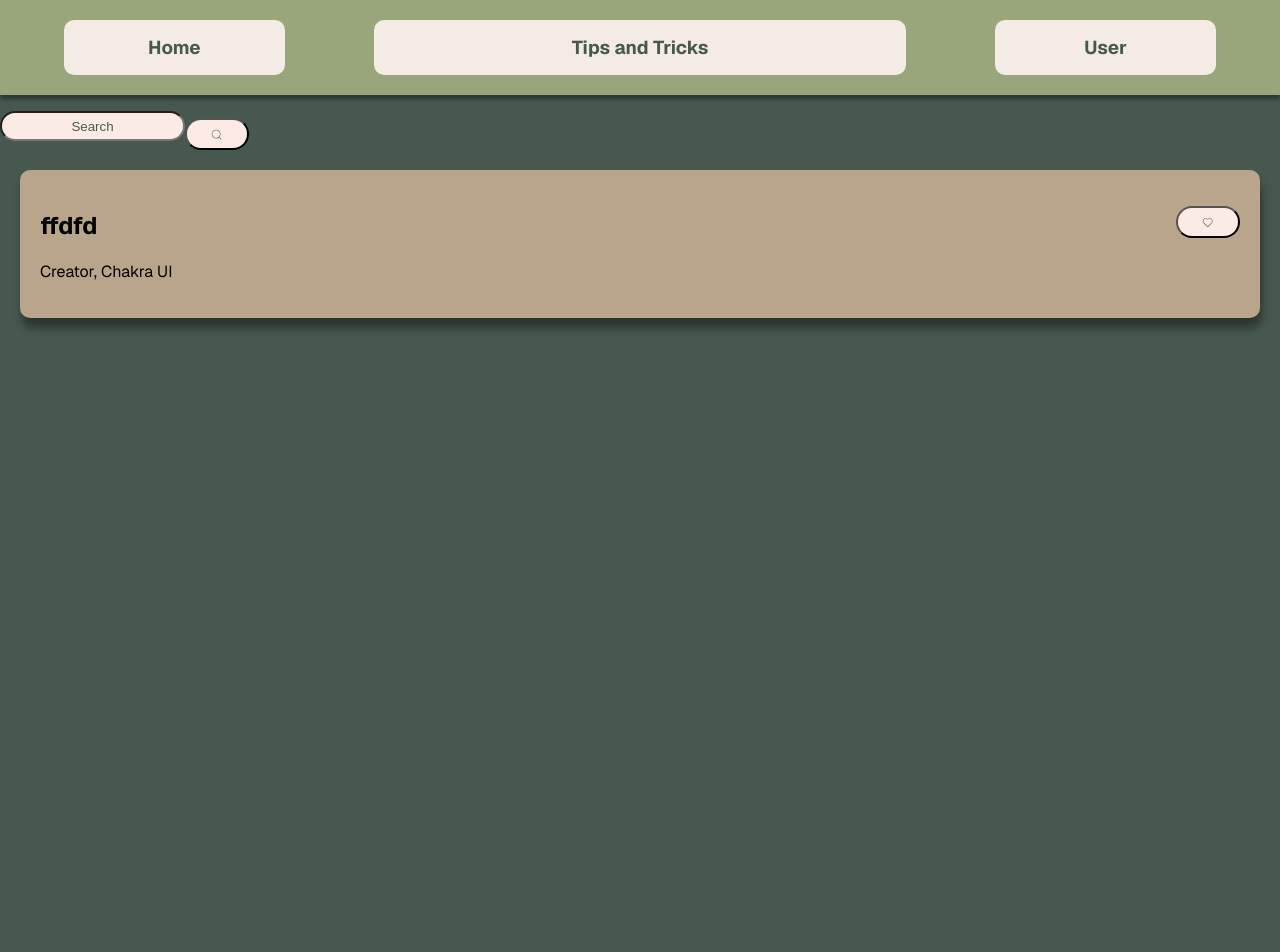
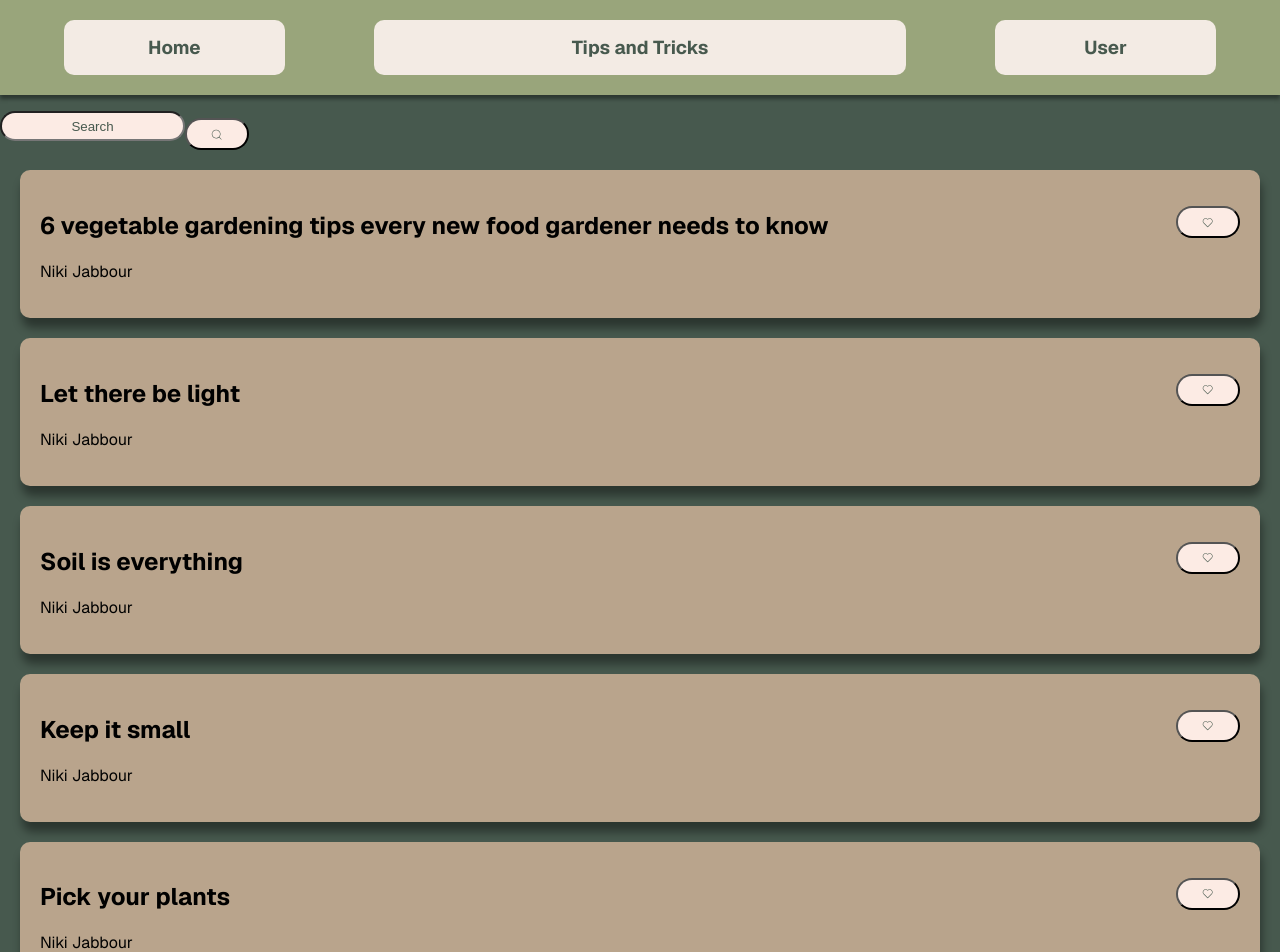
Before and after one commit to pathirny/HarvestHub, a Next.js app in the folder harvesthub/: page /TipsnTricks in a window 1280 px wide. Shown: the top 952 px of the page. Before the commit the page ends 800 px from the top, so only its background shows below. Built offline with nearby package versions, Linux system fonts and the light colour scheme.

Commit message:
created render tips function and called it to render the tip cards

```diff
--- a/harvesthub/app/TipsnTricks/page.tsx
+++ b/harvesthub/app/TipsnTricks/page.tsx
@@ -1,14 +1,65 @@
 import Header from "@/components/Header";
 import { SearchBar } from "@/components/SearchBar";
-import { TipCard } from "@/components/TipCard";
+import { renderTips } from "./renderTips";
+export default function TipsnTricks() {
 
+  const gardeningTips = [
+    {
+      id: 1,
+      title: "6 vegetable gardening tips every new food gardener needs to know",
+      description:
+        "In recent weeks, the rapidly increasing cost of vegetables, like cauliflower ($8.99 at my local grocery store!), has made headlines across North America. With food prices expected to continue to rise in the near future, more homeowners are turning to veggie gardens to offset the price of groceries. For those who are new to gardening – or at least new to food gardening – here are six vegetable gardening tips to get you started.",
+      author: "Niki Jabbour",
+    },
+    {
+      id: 2,
+      title: "Let there be light",
+      description:
+        "Most veggies, especially those that bear fruit (tomatoes, cucumbers, squash, and peppers, for example) need sun, and a lot of it. Ideally, you want a site with at least 8 hours of direct sun per day. In less light, you can still grow some edibles; mainly leafy crops and herbs.",
+      author: "Niki Jabbour",
+    },
+    {
+      id: 3,
+      title: "Soil is everything",
+      description:
+        "Healthy, rich soil is the key to a successful and productive vegetable garden, so don't skip this step! A soil test will give you an idea of your existing soil fertility and pH, and offer suggestions of what types of fertilizers or amendments will get your plot up to par. In my own garden, I rely on homemade compost, organic well-composted animal manures, and organic fertilizers like kelp meal and alfalfa meal.",
+      author: "Niki Jabbour",
+    },
+    {
+      id: 4,
+      title: "Keep it small",
+      description:
+        "A vegetable garden can be low-maintenance, but it's not no-maintenance. Therefore, do yourself a favor and stick to a small plot for the first year or two. A 4 by 8 foot bed is ideal for a starter veggie garden and will give you enough space to grow a handful of crops.",
+      author: "Niki Jabbour",
+    },
+    {
+      id: 5,
+      title: "Pick your plants",
+      description:
+        "With your first veggie garden, it's very tempting to want to grow everything! But, for your own sake, I'd suggest you pick 4 to 5 types of vegetables and grow them well.",
+      author: "Niki Jabbour",
+    },
+    {
+      id: 6,
+      title: "Bring on the blooms",
+      description:
+        "Most bugs are your friends! Think bees, butterflies, tachinid flies, ladybugs and more! To attract these good guys to your garden – and boost crop pollination – include clumps of insect-friendly plants like sweet alyssum, zinnias, cosmos, and sunflowers between the veggies and herbs.",
+      author: "Niki Jabbour",
+    },
+    {
+      id: 7,
+      title: "Water, weed & feed",
+      description:
+        "This might seem to be one of the most obvious vegetable gardening tips, but new veggie gardeners may not know when or how much to water. Newly seeded beds will need frequent watering, but most established crops can get by on one to two inches of water per week.",
+      author: "Niki Jabbour",
+    },
+  ];
 
-export default function TipsnTricks() {
   return (
     <>
       <Header title="Tips and Tricks" />
-      <SearchBar/>
-      <TipCard />
+      <SearchBar />
+      {renderTips(gardeningTips)}
     </>
   );
 }
--- /dev/null
+++ b/harvesthub/app/TipsnTricks/renderTips.tsx
@@ -0,0 +1,14 @@
+import { TipCard } from "@/components/TipCard";
+
+export interface gardeningTipsType {
+    id: number;
+    title: string;
+    description: string;
+    author: string;
+}
+
+export function renderTips(tips: gardeningTipsType[]) {
+  return tips.map((tip, index) => (
+    <TipCard key={index} tip={tip} />
+  ));
+}
--- a/harvesthub/components/TipCard.tsx
+++ b/harvesthub/components/TipCard.tsx
@@ -9,66 +9,20 @@ import {
   IconButton,
 } from "@chakra-ui/react";
 import { CiHeart } from "react-icons/ci";
+import { gardeningTipsType } from "@/app/TipsnTricks/renderTips";
 
 // 1 - Style card with border etc.
 // 2 - Create a data.json file in same folder as tnt
 // 3 - Create a function to map through the array of tips and render a card for each one
 // 4 - Add search bar
 
-const gardeningTips = [
-  {
-    id: 1,
-    title: "6 vegetable gardening tips every new food gardener needs to know",
-    description:
-      "In recent weeks, the rapidly increasing cost of vegetables, like cauliflower ($8.99 at my local grocery store!), has made headlines across North America. With food prices expected to continue to rise in the near future, more homeowners are turning to veggie gardens to offset the price of groceries. For those who are new to gardening – or at least new to food gardening – here are six vegetable gardening tips to get you started.",
-    author: "Niki Jabbour",
-  },
-  {
-    id: 2,
-    title: "Let there be light",
-    description:
-      "Most veggies, especially those that bear fruit (tomatoes, cucumbers, squash, and peppers, for example) need sun, and a lot of it. Ideally, you want a site with at least 8 hours of direct sun per day. In less light, you can still grow some edibles; mainly leafy crops and herbs.",
-    author: "Niki Jabbour",
-  },
-  {
-    id: 3,
-    title: "Soil is everything",
-    description:
-      "Healthy, rich soil is the key to a successful and productive vegetable garden, so don't skip this step! A soil test will give you an idea of your existing soil fertility and pH, and offer suggestions of what types of fertilizers or amendments will get your plot up to par. In my own garden, I rely on homemade compost, organic well-composted animal manures, and organic fertilizers like kelp meal and alfalfa meal.",
-    author: "Niki Jabbour",
-  },
-  {
-    id: 4,
-    title: "Keep it small",
-    description:
-      "A vegetable garden can be low-maintenance, but it's not no-maintenance. Therefore, do yourself a favor and stick to a small plot for the first year or two. A 4 by 8 foot bed is ideal for a starter veggie garden and will give you enough space to grow a handful of crops.",
-    author: "Niki Jabbour",
-  },
-  {
-    id: 5,
-    title: "Pick your plants",
-    description:
-      "With your first veggie garden, it's very tempting to want to grow everything! But, for your own sake, I'd suggest you pick 4 to 5 types of vegetables and grow them well.",
-    author: "Niki Jabbour",
-  },
-  {
-    id: 6,
-    title: "Bring on the blooms",
-    description:
-      "Most bugs are your friends! Think bees, butterflies, tachinid flies, ladybugs and more! To attract these good guys to your garden – and boost crop pollination – include clumps of insect-friendly plants like sweet alyssum, zinnias, cosmos, and sunflowers between the veggies and herbs.",
-    author: "Niki Jabbour",
-  },
-  {
-    id: 7,
-    title: "Water, weed & feed",
-    description:
-      "This might seem to be one of the most obvious vegetable gardening tips, but new veggie gardeners may not know when or how much to water. Newly seeded beds will need frequent watering, but most established crops can get by on one to two inches of water per week.",
-    author: "Niki Jabbour",
-  },
-];
+
+interface TipCardtip {
+    tip: gardeningTipsType;
+  }
 
 
-export const TipCard = ( ) => {
+export const TipCard: React.FC<TipCardtip> = ({ tip }) => {
   return (
     <>
       <Card className="TipCard" maxW="md" bg="#B9A48C" borderRadius={10} margin="20px" p="20px">
@@ -76,8 +30,8 @@ export const TipCard = ( ) => {
           <Flex>
             <Flex flex="1" gap="4" alignItems="center" flexWrap="wrap">
               <Box>
-                <Heading size="sm">ffdfd</Heading>
-                <Text>Creator, Chakra UI</Text>
+                <Heading size="sm">{tip.title}</Heading>
+                <Text>{tip.author}</Text>
               </Box>
             </Flex>
             <IconButton aria-label="Add to favourites" icon={<CiHeart />} />
```
